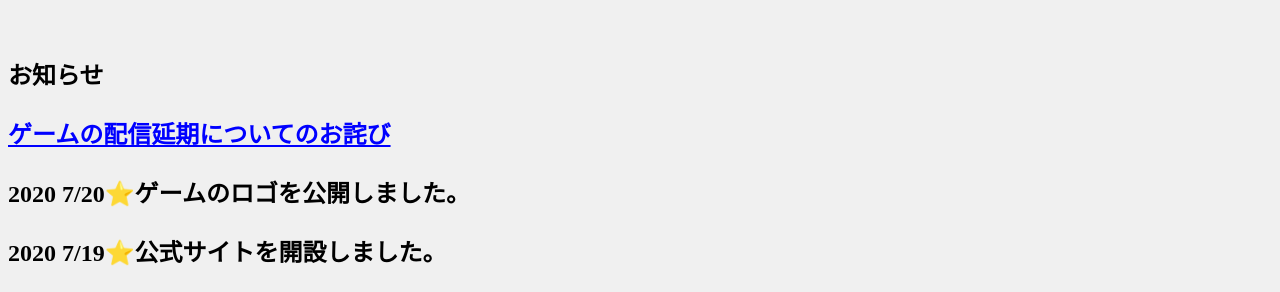
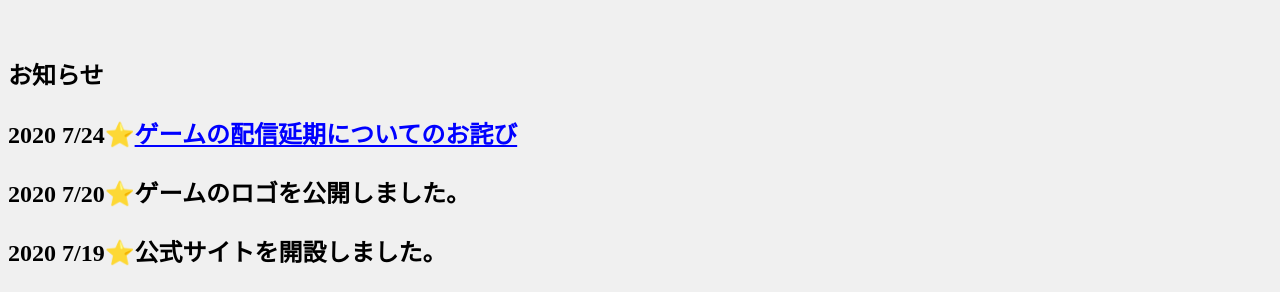
Before and after one commit to tanukichi5000/kyarakuta-zu-kassen, a plain HTML site: page index.html in a window 1280 px wide. Shown: the part 654-946 px from the top of the page. Drawn offline with Linux system fonts and the light colour scheme.

Commit message:
Update index.html

```diff
--- a/index.html
+++ b/index.html
@@ -45,7 +45,7 @@ margin-top: 50px;
 
 <h2>お知らせ
   <p></p>
-  <a href="https://tanukichi5000.github.io/kyarakuta-kassen-enki/" data-ylk="rsec:tpc_maj;slk:title;pos:1;" data-ual-gotocontent="true" data-rapid_p="36">ゲームの配信延期についてのお詫び<span class="labelIcon labelIcon-NEW" aria-label="NEW"></span></a>
+   2020 7/24⭐️<a href="https://tanukichi5000.github.io/kyarakuta-kassen-enki/" data-ylk="rsec:tpc_maj;slk:title;pos:1;" data-ual-gotocontent="true" data-rapid_p="36">ゲームの配信延期についてのお詫び<span class="labelIcon labelIcon-NEW" aria-label="NEW"></span></a>
   <p></p>
    2020 7/20⭐️ゲームのロゴを公開しました。
    <p></p>
```
